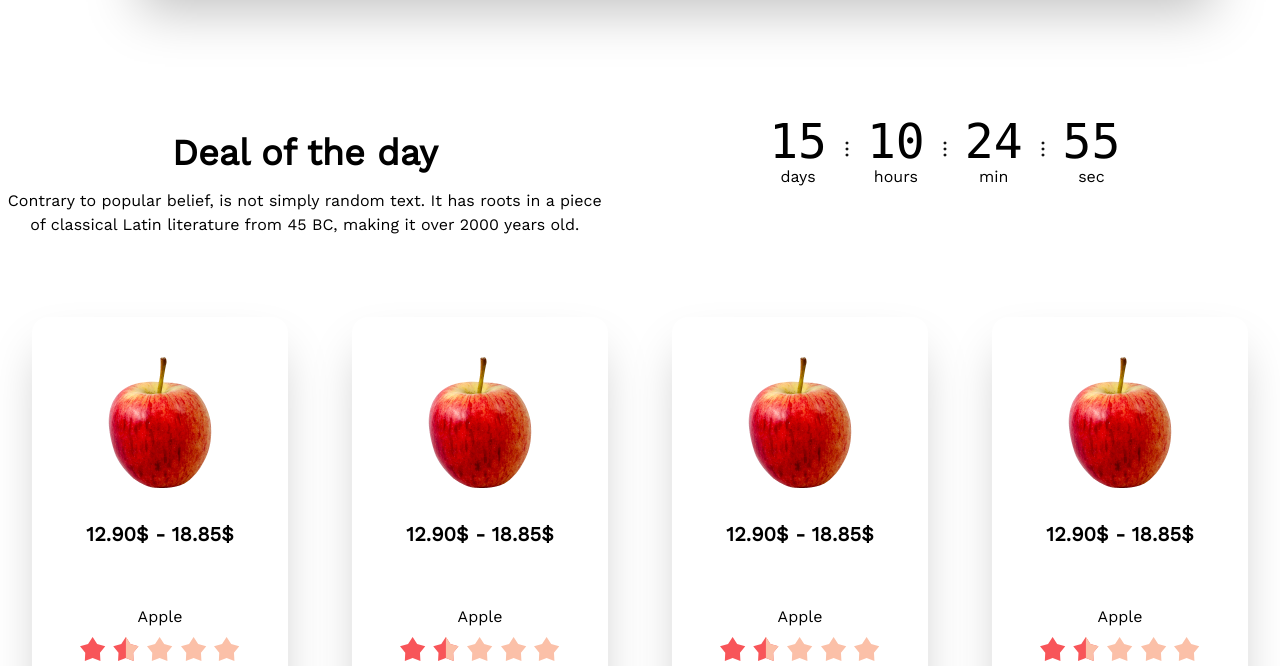
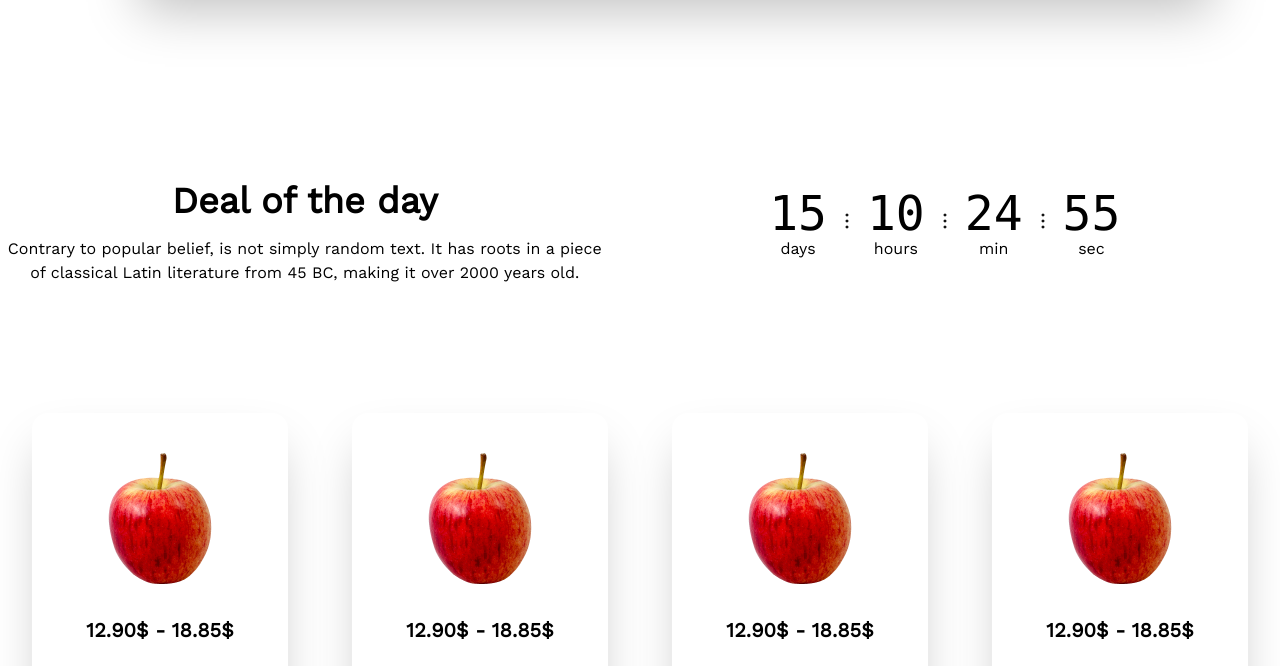
Before and after one commit to motlubor/fruit-brust1, a plain HTML site: page index.html in a window 1280 px wide. Shown: the part 1178-1844 px from the top of the page. Drawn offline with nearby package versions, Linux system fonts and the light colour scheme.

Commit message:
fix something silly

```diff
--- a/index.html
+++ b/index.html
@@ -219,8 +219,8 @@
 
         <!-- =============================== Deal of the Day =================================== -->
         <section class="my-20">
-            <div class="grid grid-rows-2 lg:flex justify-center">
-                <div class="w-10/12 mx-auto">
+            <div class="grid grid-rows-2 lg:flex justify-center items-center">
+                <div class="w-10/12 mx-auto my-12">
                     <h1 class="text-center text-4xl font-bold py-4">Deal of the day</h1>
                     <p class="text-center">Contrary to popular belief, is not simply random text. It has roots in a
                         piece of classical Latin
@@ -280,7 +280,7 @@
         </section>
         <!--============================ Modal adding section ==========================-->
         <section>
-            <div class="mx-auto lg:flex justify-center">
+            <div class="mx-auto my-20 lg:flex justify-center">
                 <div class="card w-64 mx-auto shadow-2xl">
                     <figure class="px-10 pt-10">
                         <img src="images/fruit6.png" alt="Shoes" class="rounded-xl" />
```
